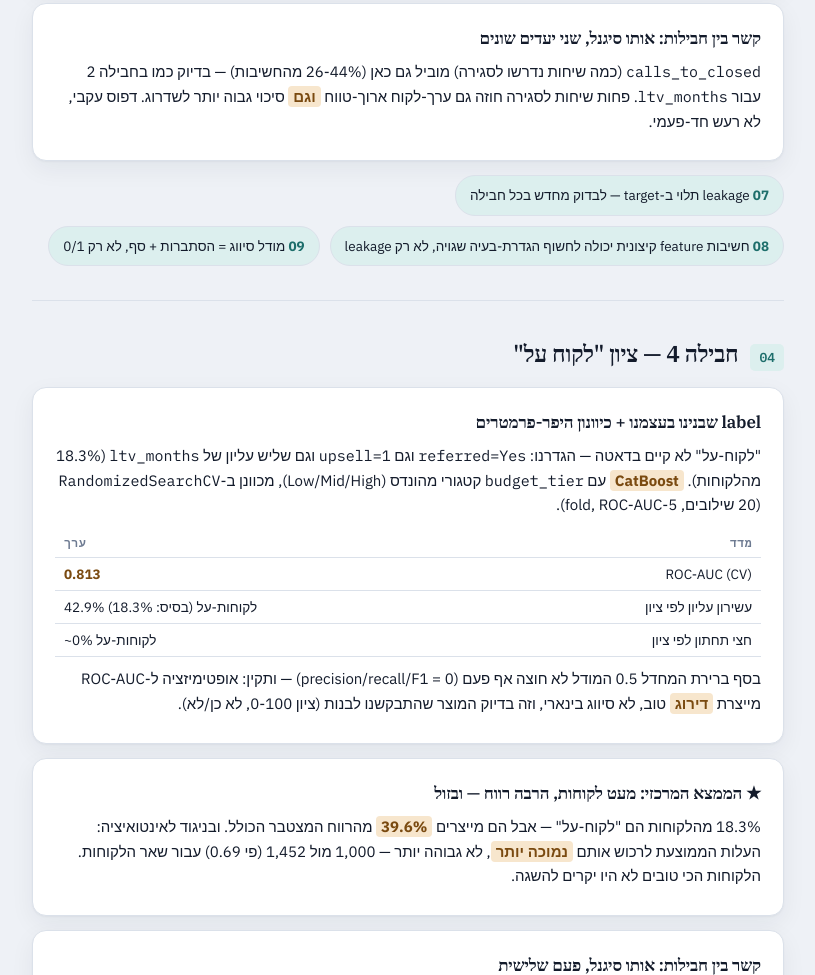
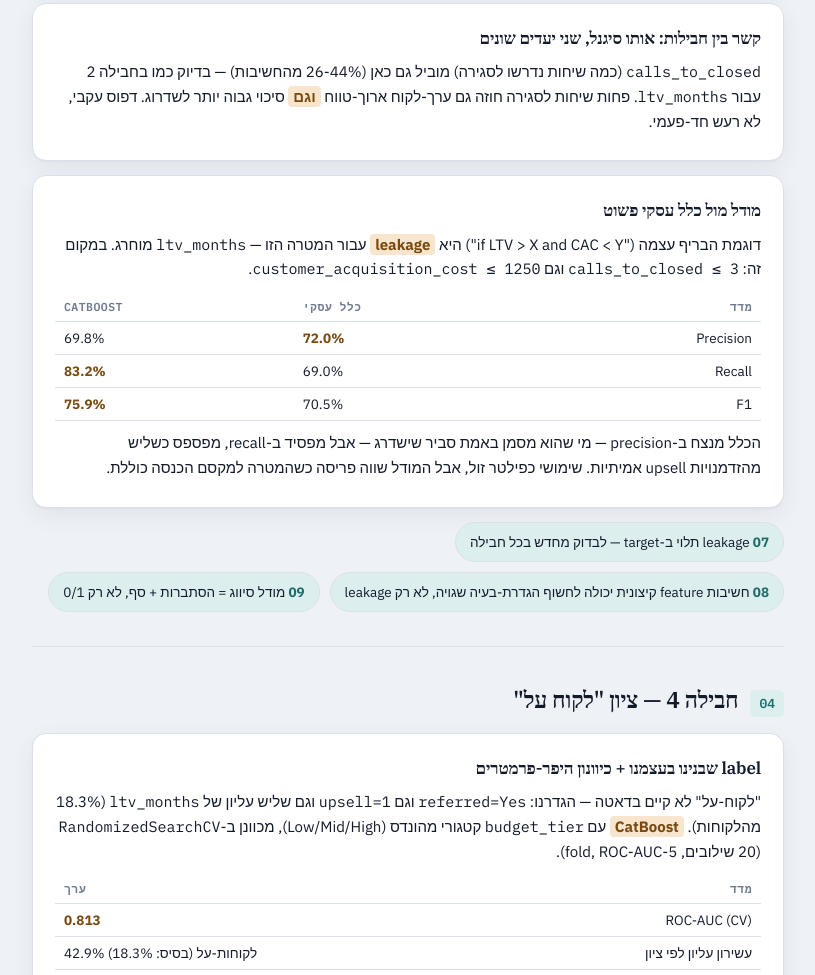
Before and after one commit to YoranKa/funneliq, a plain HTML site: page docs/process_presentation.html in a window 1280 px wide. Shown: the part 3565-4540 px from the top of the page, without its empty margins (232-1047 px from the left). Drawn offline with Linux system fonts and the light colour scheme.

Commit message:
Add business-rule-vs-model card to Package 3 presentation section
Co-Authored-By: Claude Sonnet 5 <noreply@anthropic.com>
Claude-Session: https://claude.ai/code/session_01D8jPyZJZF3TstpwnZPCHTf

```diff
--- a/docs/process_presentation.html
+++ b/docs/process_presentation.html
@@ -242,6 +242,20 @@
       <p class="headline"><code>calls_to_closed</code> (כמה שיחות נדרשו לסגירה) מוביל גם כאן (26-44% מהחשיבות) — בדיוק כמו בחבילה 2 עבור <code>ltv_months</code>. פחות שיחות לסגירה חוזה גם ערך-לקוח ארוך-טווח <b>וגם</b> סיכוי גבוה יותר לשדרוג. דפוס עקבי, לא רעש חד-פעמי.</p>
     </div>
 
+    <div class="card">
+      <h3>מודל מול כלל עסקי פשוט</h3>
+      <p class="headline">דוגמת הבריף עצמה ("if LTV &gt; X and CAC &lt; Y") היא <b>leakage</b> עבור המטרה הזו — <code>ltv_months</code> מוחרג. במקום זה: <code>calls_to_closed ≤ 3</code> וגם <code>customer_acquisition_cost ≤ 1250</code>.</p>
+      <table>
+        <thead><tr><th>מדד</th><th class="num">כלל עסקי</th><th class="num">CatBoost</th></tr></thead>
+        <tbody>
+          <tr><td>Precision</td><td class="num hi">72.0%</td><td class="num">69.8%</td></tr>
+          <tr><td>Recall</td><td class="num">69.0%</td><td class="num hi">83.2%</td></tr>
+          <tr><td>F1</td><td class="num">70.5%</td><td class="num hi">75.9%</td></tr>
+        </tbody>
+      </table>
+      <p class="headline">הכלל מנצח ב-precision — מי שהוא מסמן באמת סביר שישדרג — אבל מפסיד ב-recall, מפספס כשליש מהזדמנויות upsell אמיתיות. שימושי כפילטר זול, אבל המודל שווה פריסה כשהמטרה למקסם הכנסה כוללת.</p>
+    </div>
+
     <div class="principles">
       <span class="principle"><b>07</b> leakage תלוי ב-target — לבדוק מחדש בכל חבילה</span>
       <span class="principle"><b>08</b> חשיבות feature קיצונית יכולה לחשוף הגדרת-בעיה שגויה, לא רק leakage</span>
```
